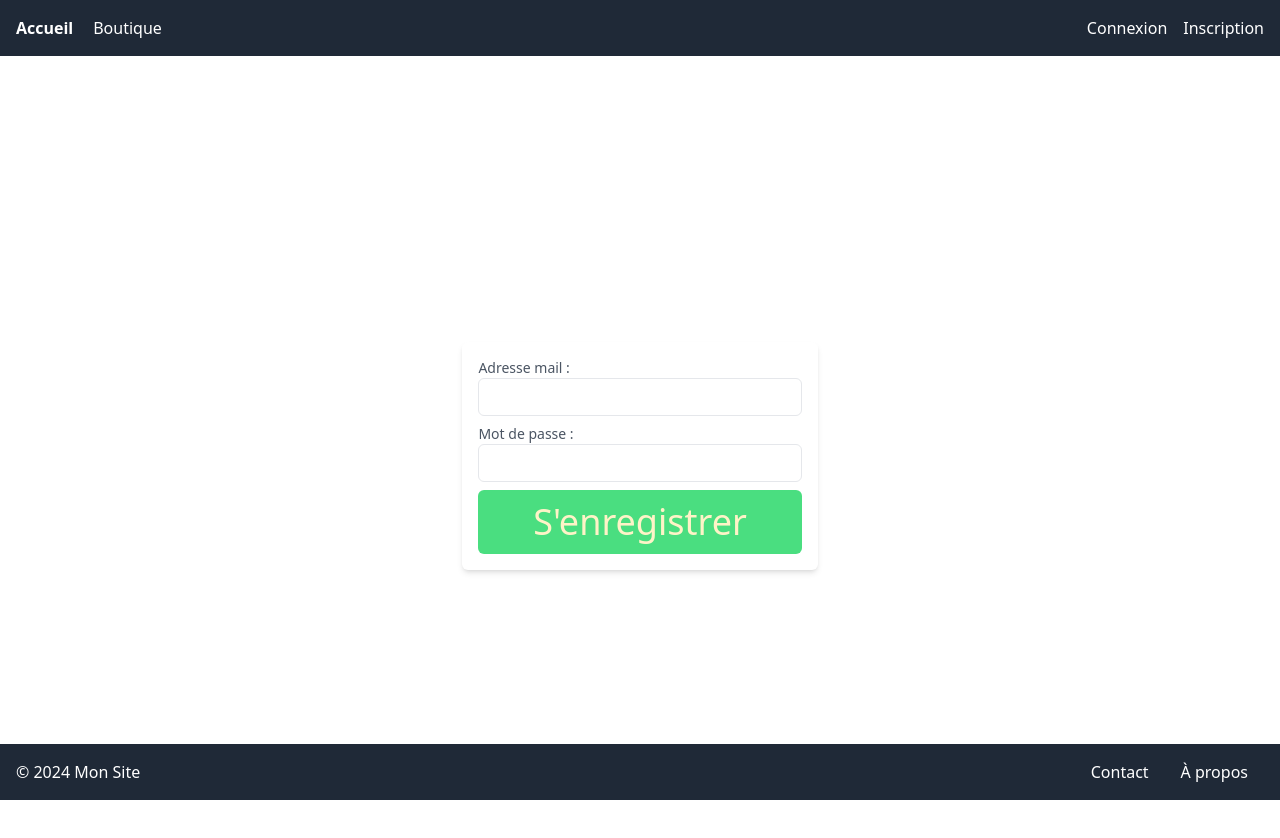
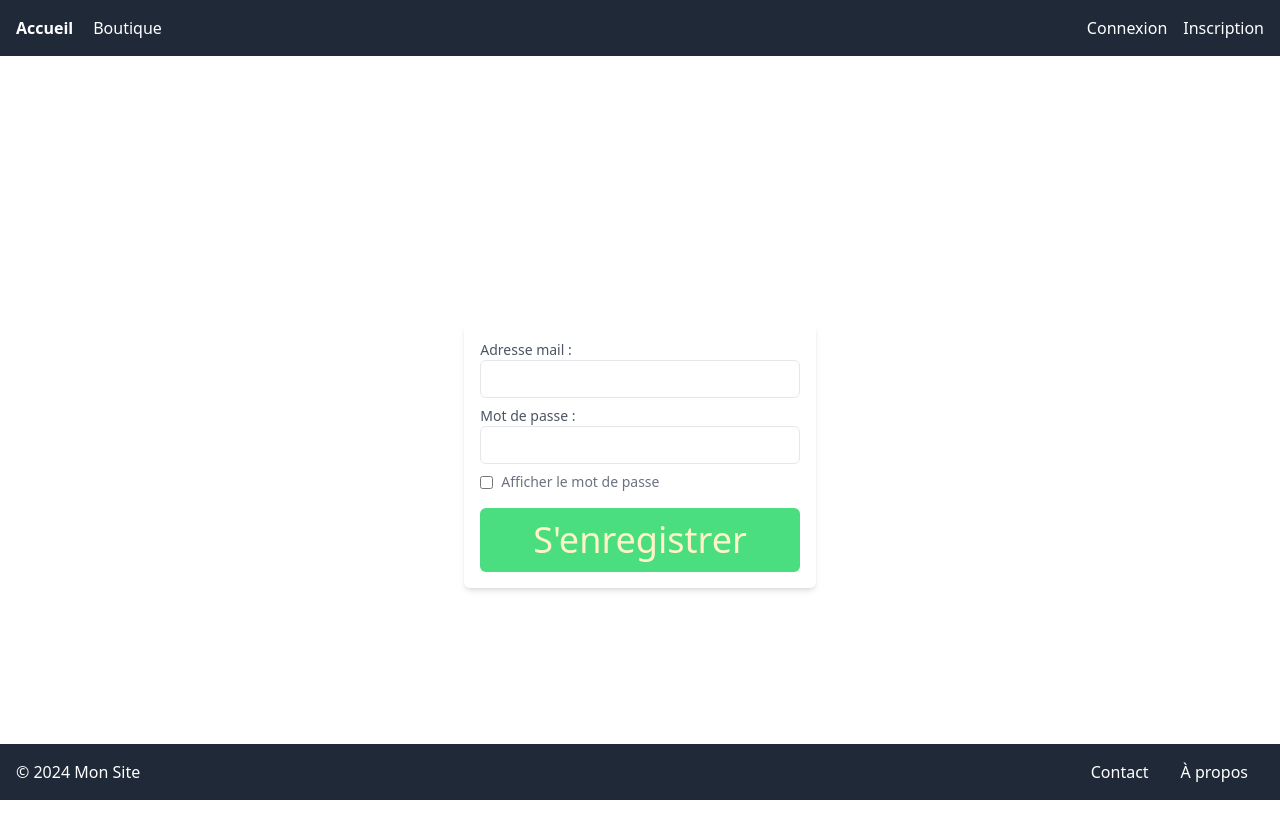
Before and after one commit to TamWilliam/NextFirebase, a Next.js app: page /register in a window 1280 px wide. Shown: the top 838 px of the page. Built offline with nearby package versions, Linux system fonts and the light colour scheme; no server answers.

Commit message:
amélioration sécurité + ux

```diff
--- a/pages/register.js
+++ b/pages/register.js
@@ -11,8 +11,23 @@ export default function Register() {
   const [password, setPassword] = useState("");
   const router = useRouter();
 
+  /* passage du mdp en type text pour l'expérience utilisateur */
+  const [showPassword, setShowPassword] = useState(false);
+
+  /* regex */
+  const passwordRegex =
+    /^(?=.*[a-z])(?=.*[A-Z])(?=.*\d)(?=.*[!@#$%^&*])[A-Za-z\d!@#$%^&*]{8,}$/;
+
   const handleSignUp = async (e) => {
     e.preventDefault();
+
+    /* test du regex */
+    if (!passwordRegex.test(password)) {
+      alert(
+        "Le mot de passe doit contenir au moins : 8 caractères, 1 majuscule, 1 minuscule, 1 chiffre et 1 caractère spécial."
+      );
+      return;
+    }
 
     try {
       // création de l'utilisateur
@@ -55,14 +70,27 @@ export default function Register() {
 
           <label className="block mb-2 text-sm font-medium text-gray-600">
             Mot de passe :
+            <div className="relative">
+              <input
+                type={showPassword ? "text" : "password"}
+                value={password}
+                onChange={(e) => setPassword(e.target.value)}
+                className="w-full px-3 py-2 border rounded-md"
+                required
+              />
+            </div>
+          </label>
+
+          <div className="flex items-center mb-4">
             <input
-              type="password"
-              value={password}
-              onChange={(e) => setPassword(e.target.value)}
-              className="w-full px-3 py-2 border rounded-md"
-              required
+              type="checkbox"
+              onChange={() => setShowPassword(!showPassword)}
+              className="mr-2"
             />
-          </label>
+            <span className="text-sm text-gray-500">
+              Afficher le mot de passe
+            </span>
+          </div>
 
           <button
             type="submit"
```
